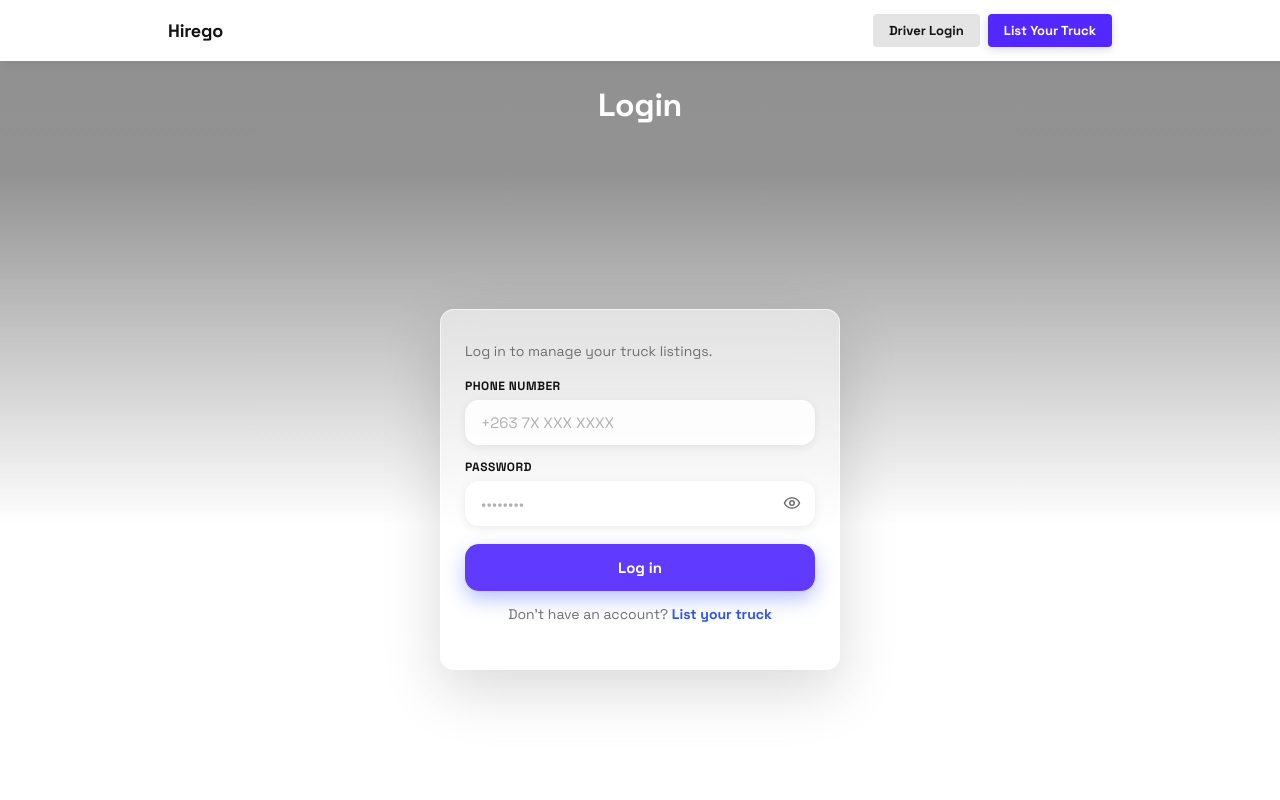
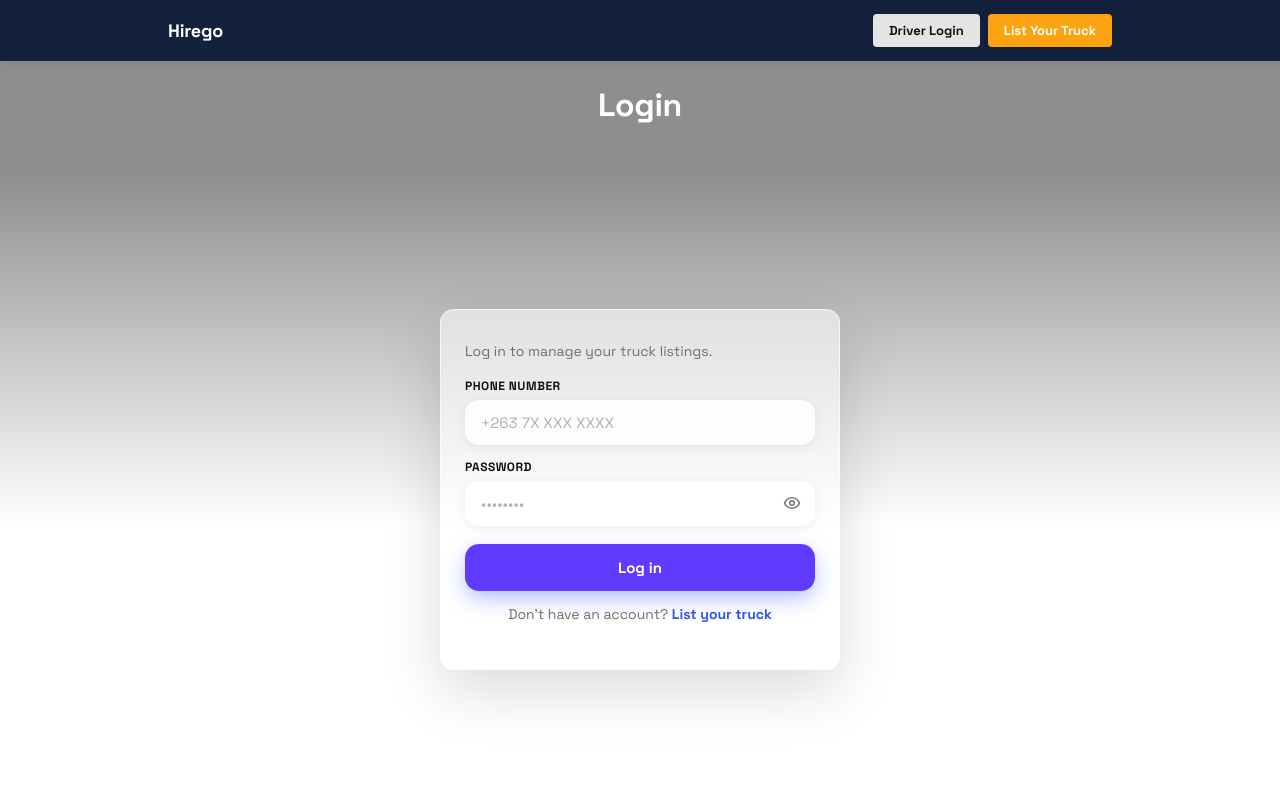
Before and after one commit to Lloydchogari/HireGo, a React (Vite) app in the folder truck/frontend/: page /driver/login in a window 1280 px wide. Shown: the top 800 px of the page. Built offline with nearby package versions, Linux system fonts and the light colour scheme; no server answers.

Commit message:
changing color palette

```diff
--- a/truck/frontend/src/components/PasswordConfirmModal.jsx
+++ b/truck/frontend/src/components/PasswordConfirmModal.jsx
@@ -3,10 +3,7 @@ import { Eye, EyeOff, X } from 'lucide-react';
 import { useAuth } from '../context/AuthContext';
 import { api } from '../api';
 
-// Reusable modal that re-checks the current driver's password before a
-// sensitive action (logging out, deleting a listing). Verification happens
-// server-side via /auth/verify-password - this component never decides on
-// its own whether a password is correct.
+
 export default function PasswordConfirmModal({
   open,
   title = 'Confirm password',
--- a/truck/frontend/src/index.css
+++ b/truck/frontend/src/index.css
@@ -26,7 +26,7 @@ html, body, #root { height: 100%; }
 body {
   margin: 0;
   font-family: var(--font-body);
-  background: var(--color-white);
+  background: #E5E5E5;
   color: var(--color-black);
   -webkit-font-smoothing: antialiased;
 }
@@ -284,9 +284,9 @@ img { max-width: 100%; display: block; }
   display: flex;
   align-items: stretch;
   gap: 30px;
-  background: white;
+  background: #E5E5E5;
   border-bottom: 0.5px solid var(--color-black);
-  padding: 14px 6px;
+  padding: 14px 8px;
 
 
 }
@@ -355,13 +355,18 @@ img { max-width: 100%; display: block; }
 }
 
 .hire-btn {
-  background: rgba(51, 0, 255, 0.842);
+  background: #000000;
   color: var(--color-white);
   font-size: 13px;
   font-weight: 600;
   padding: 5px 20px;
   border-radius: 9px;
 }
+
+.hire-btn:hover{
+  background: #33415c;
+}
+
 
 .owner-avatar {
   width: 32px;
@@ -844,7 +849,7 @@ img { max-width: 100%; display: block; }
 
 .navbar {
   box-shadow: 4px 4px 8px rgba(0,0,0,0.05);
-  background: var(--color-white);
+  background: #14213D;
    position: sticky; top: 0;
    z-index: 20;
   }
@@ -870,7 +875,7 @@ img { max-width: 100%; display: block; }
   font-size: 18px;
   font-weight: 800;
   letter-spacing: -0.01em;
-  color: var(--color-black);
+  color: var(--color-white);
 }
 
 .nav-links { display: flex; align-items: center; gap: 8px; }
@@ -917,7 +922,7 @@ img { max-width: 100%; display: block; }
 }
 .btn-nav-grey:hover { background: var(--color-grey-400);  box-shadow: 0 3px 14px rgba(16, 0, 239, 0.4); }
 .btn-nav-white {
-  background: rgba(51, 0, 255, 0.842);
+  background: #FCA311;
   color: white;
   box-shadow: 0 2px 10px rgba(0, 0, 0, 0.15);
 }
@@ -1028,9 +1033,6 @@ footer.site-footer {
 
 
 /* delete modal */
-
-
-
 .modal-overlay {
   position: fixed;
   inset: 0;
@@ -1090,7 +1092,7 @@ footer.site-footer {
 
 .modal-actions {
   display: flex;
-  gap: 10px;
+  gap: 12px;
   margin-top: 4px;
 }
 .modal-actions .btn { flex: 1; }
```
